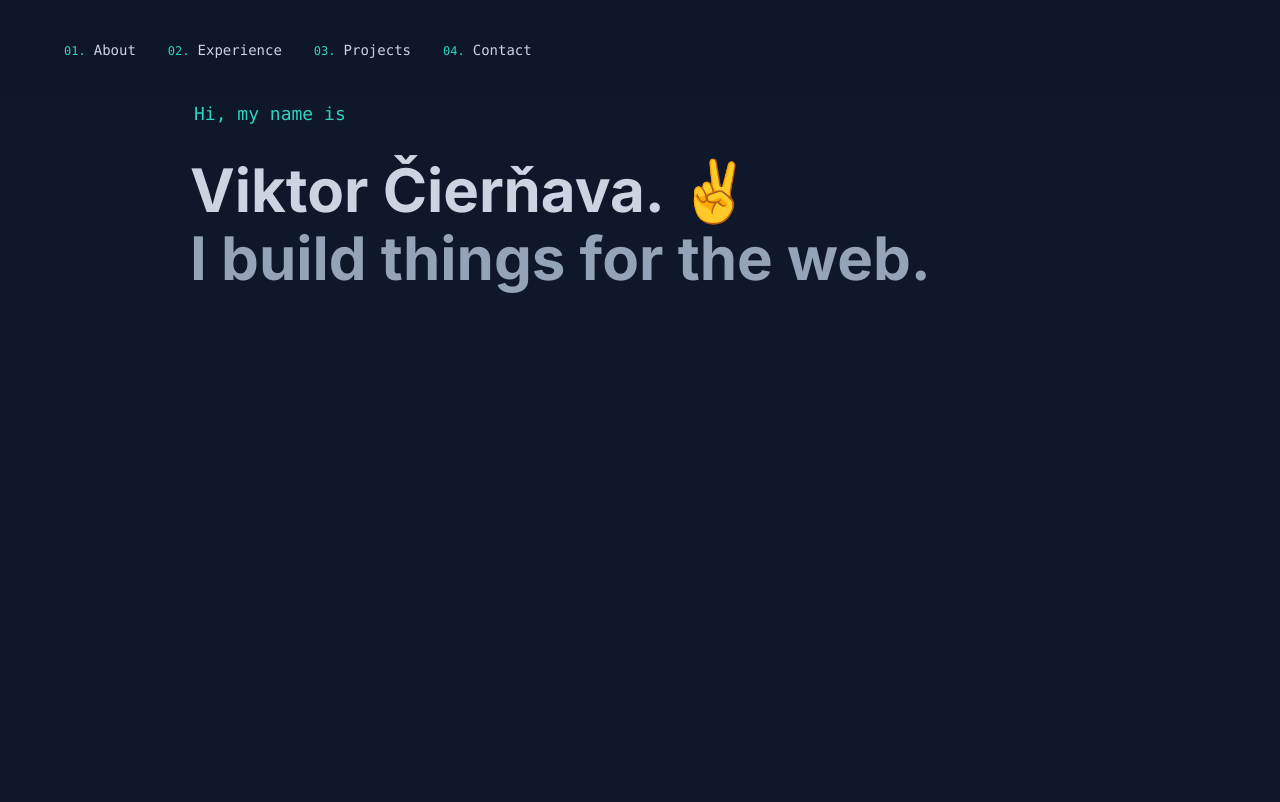
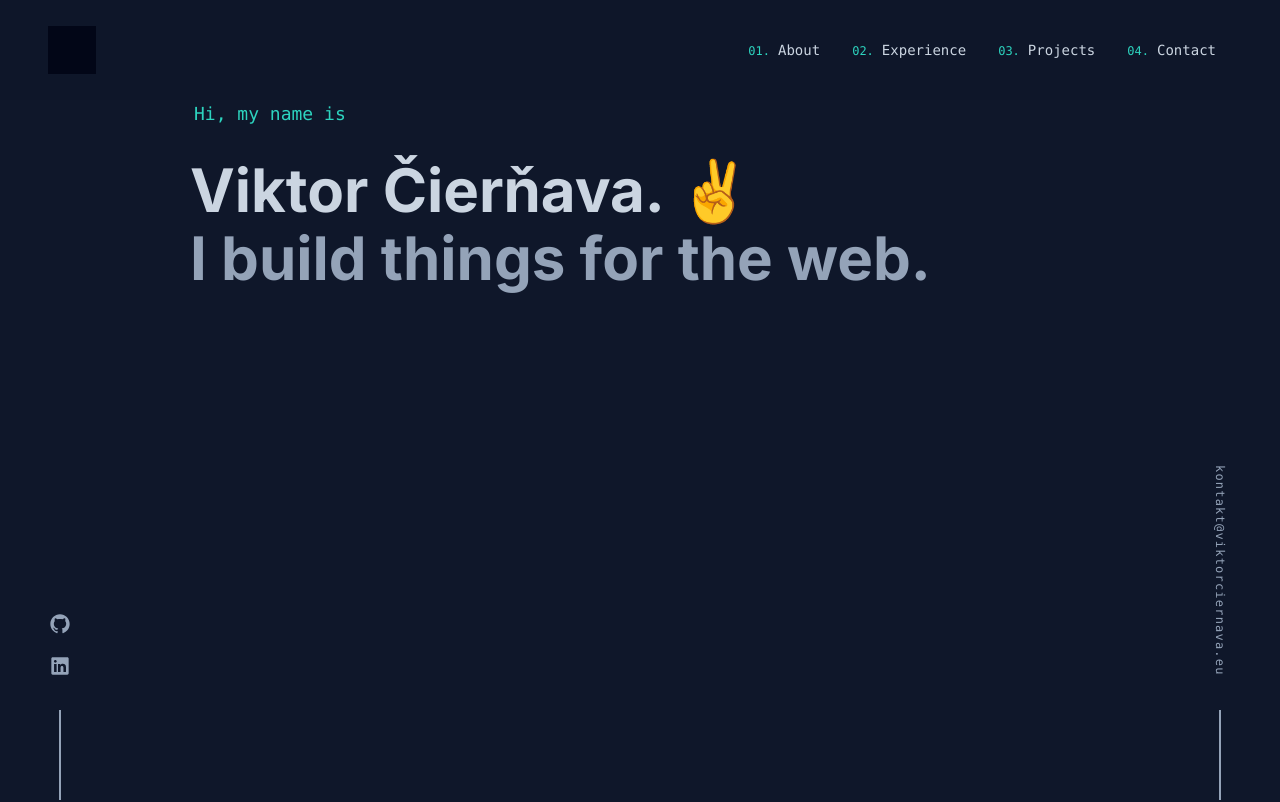
Before and after one commit to vciernava/ciernava-web, a Next.js app: page / in a window 1280 px wide. Shown: the top 802 px of the page. Built offline with nearby package versions, Linux system fonts and the light colour scheme.

Commit message:
added email and social floats.

```diff
--- a/app/components/Navigation.tsx
+++ b/app/components/Navigation.tsx
@@ -1,6 +1,7 @@
 "use client";
 
 import useScrollAnimation from "../useScrollAnimation";
+import HrefLink from "./Link";
 import NavLink from "./NavLink";
 
 const Navigation = () => {
@@ -8,6 +9,9 @@ const Navigation = () => {
     return (
         <header ref={navRef} className="styled-header">
         <nav className="styled-nav">
+            <HrefLink href="/" className="after:hidden">
+                <div className="bg-slate-950 h-12 w-12"></div>
+            </HrefLink>
             <div className="nav-links">
               <ol>
                 <NavLink href="#about">About</NavLink>
--- a/app/globals.css
+++ b/app/globals.css
@@ -3,6 +3,10 @@
 @tailwind utilities;
 
 @layer base {
+  * {
+    box-sizing: border-box
+  }
+
   body {
     @apply bg-slate-900;
     @apply text-slate-400;
@@ -13,6 +17,11 @@
   ::selection {
     @apply bg-slate-700;
     @apply text-slate-200;
+  }
+
+  a::selection {
+    @apply text-slate-400;
+    @apply underline;
   }
 
   p {
@@ -94,6 +103,69 @@
     @apply mr-2;
     @apply text-teal-400;
     @apply text-xs;
+  }
+
+  .styled-float {
+    @apply w-10;
+    @apply fixed;
+    @apply bottom-0;
+    @apply z-10;
+    @apply text-slate-300;
+  }
+
+  .styled-float.right {
+    @apply left-auto;
+    @apply right-10;
+  }
+
+  .styled-float.left {
+    @apply right-auto;
+    @apply left-10;
+  }
+
+  .styled-email, .styled-socials {
+    @apply flex;
+    @apply flex-col;
+    @apply items-center;
+    @apply relative;
+  }
+
+  .styled-email span a, .styled-socials span a {
+    writing-mode: vertical-rl;
+    letter-spacing: 0.1em;
+    @apply font-mono;
+    @apply text-xs;
+    @apply text-slate-400;
+    @apply my-5;
+    @apply p-2;
+    @apply transition-all;
+    @apply ease-in-out;
+    @apply duration-300;
+  }
+
+  .styled-socials ul {
+    @apply my-5;
+  }
+
+  .styled-socials span a {
+    @apply my-0;
+  }
+
+  .styled-socials span a svg {
+    @apply h-5;
+    @apply w-5;
+  }
+
+  .styled-email span a:hover, .styled-socials span a:hover {
+    @apply -translate-y-1;
+    @apply text-teal-400;
+  }
+
+  .styled-email::after, .styled-socials::after {
+    content: "";
+    @apply w-[2px];
+    @apply bg-slate-400;
+    @apply h-[90px];
   }
 
   .micro-animated-link::after {
@@ -179,6 +251,9 @@
     @apply rounded-[4px];
     @apply w-full;
     @apply h-full;
+    @apply transition-all;
+    @apply ease-in-out;
+    @apply duration-300;
   }
 
   .styled-picture .wrapper::before {
@@ -191,6 +266,9 @@
     @apply rounded-[4px];
     @apply w-full;
     @apply h-full;
+    @apply transition-all;
+    @apply ease-in-out;
+    @apply duration-300;
   }
 
   .styled-picture .wrapper::after {
@@ -204,6 +282,9 @@
     @apply w-full;
     @apply h-full;
     @apply -z-[1];
+    @apply transition-all;
+    @apply ease-in-out;
+    @apply duration-300;
   }
 
   .styled-picture .wrapper img {
@@ -214,6 +295,9 @@
     @apply rounded-[4px];
     @apply w-full;
     @apply h-full;
+    @apply transition-all;
+    @apply ease-in-out;
+    @apply duration-300;
   }
 
   .skills-list {
--- a/app/layout.tsx
+++ b/app/layout.tsx
@@ -2,6 +2,8 @@ import type { Metadata } from "next";
 import { Inter } from "next/font/google";
 import "./globals.css";
 import Navigation from "./components/Navigation";
+import HrefLink from "./components/Link";
+import { GitHubLogoIcon, LinkedInLogoIcon } from "@radix-ui/react-icons";
 
 const inter = Inter({ subsets: ["latin"] });
 
@@ -19,6 +21,19 @@ export default function RootLayout({
     <html lang="en">
       <body className={inter.className}>
           <Navigation />
+          <div className="styled-float left">
+            <div className="styled-socials">
+              <ul>
+                <li><HrefLink href="https://github.com/vciernava" className="after:hidden"><GitHubLogoIcon /></HrefLink></li>
+                <li><HrefLink href="https://cz.linkedin.com/in/vciernava" className="after:hidden"><LinkedInLogoIcon /></HrefLink></li>
+              </ul>
+            </div>
+          </div>
+          <div className="styled-float right">
+            <div className="styled-email">
+              <HrefLink href="mailto:kontakt@viktorciernava.eu" className="after:hidden">kontakt@viktorciernava.eu</HrefLink>
+            </div>
+          </div>
         {children}
         </body>
     </html>
--- a/app/useScrollAnimation.ts
+++ b/app/useScrollAnimation.ts
@@ -8,24 +8,24 @@ const useScrollAnimation = () => {
   useEffect(() => {
     if (!navRef.current) return;
 
-    let lastScrollTop = 0;
+    let lastScrollTop = 125;
 
     const handleScroll = () => {
       const st = window.pageYOffset || document.documentElement.scrollTop;
       if (st > lastScrollTop) {
         // Downscroll code
         gsap.to(navRef.current, { y: '-100%', duration: 0.3 });
-        if(st > 0) {
+        if(st > 125) {
             navRef.current?.classList.add('scrolled')
         }
       } else {
         // Upscroll code
         gsap.to(navRef.current, { y: '0%', duration: 0.3 });
-        if(st === 0) {
+        if(st < 125) {
             navRef.current?.classList.remove('scrolled')
         }
       }
-      lastScrollTop = st <= 0 ? 0 : st;
+      lastScrollTop = st <= 125 ? 125 : st;
     };
 
     window.addEventListener('scroll', handleScroll);
```
